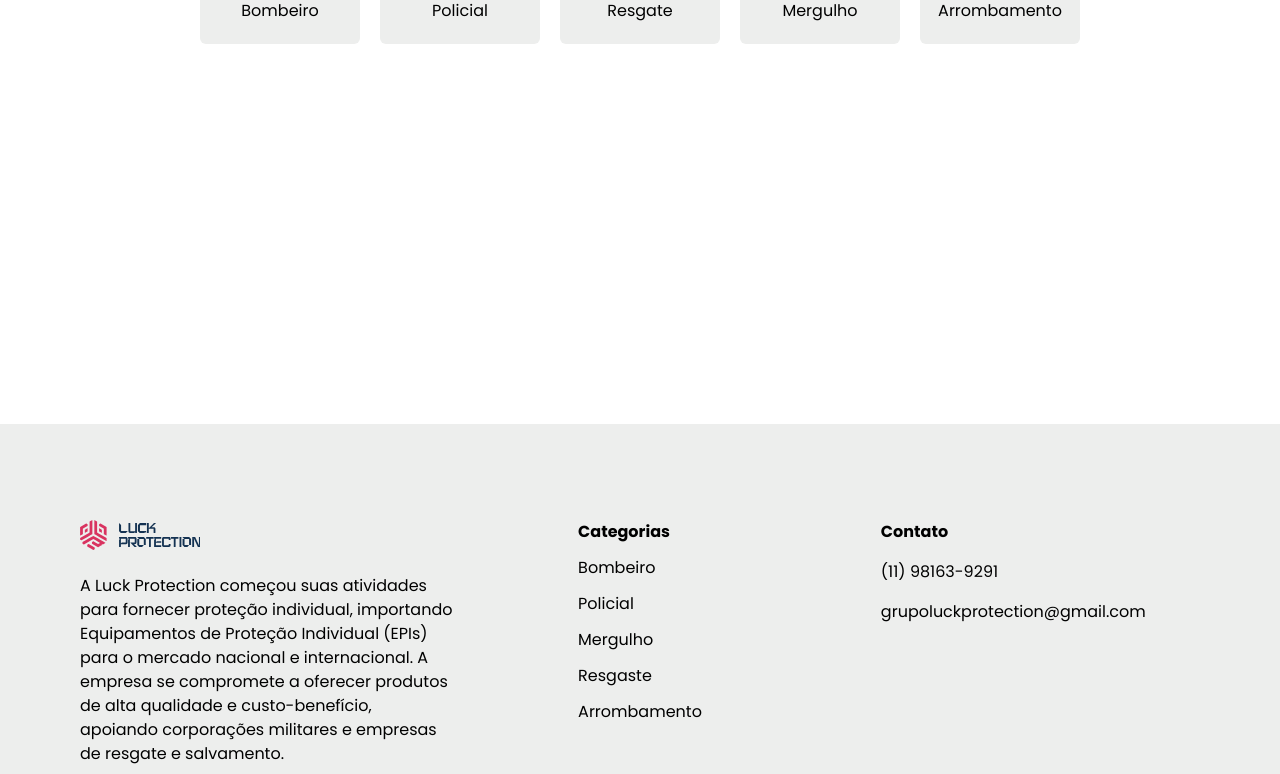
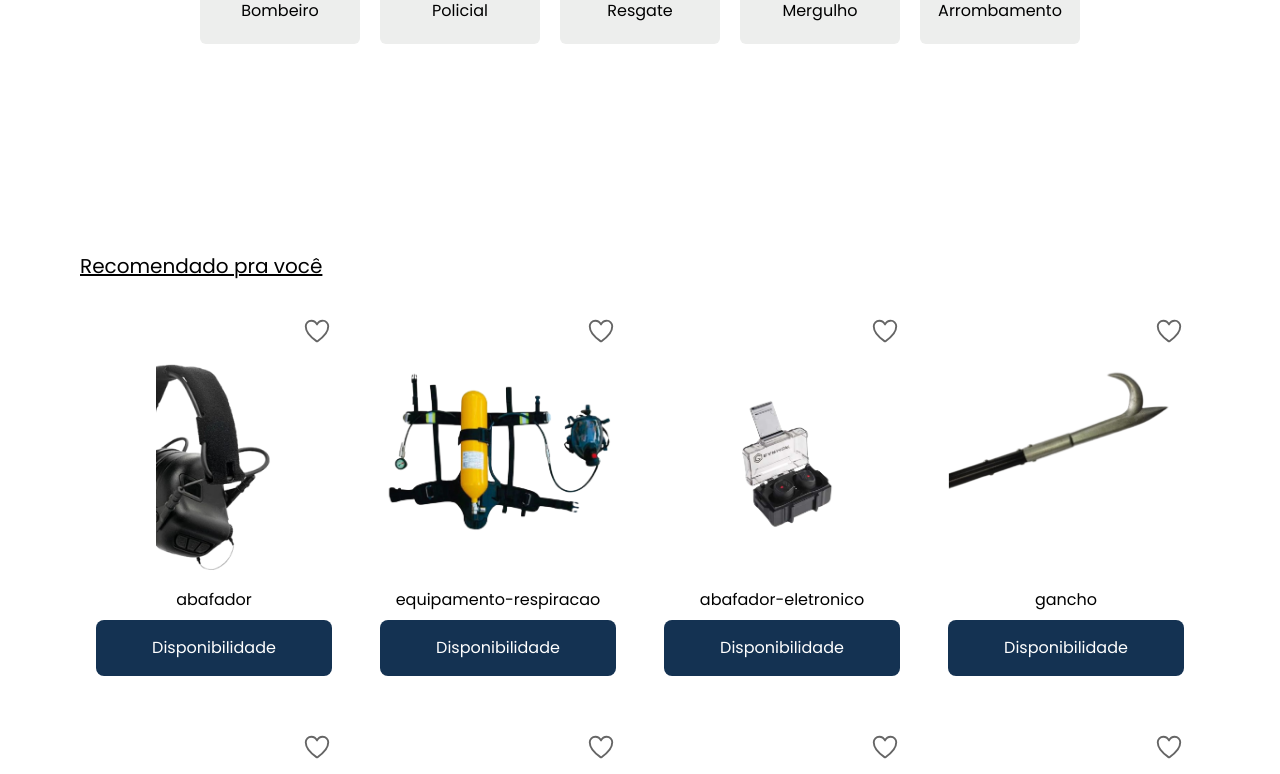
Before and after one commit to famgz/luck-protection-lp, a React (Vite) app: page / in a window 1280 px wide. Shown: the part 1460-2234 px from the top of the page. Built offline with nearby package versions, Linux system fonts and the light colour scheme.

Commit message:
feat: add ProductList

```diff
--- /dev/null
+++ b/src/components/ProductCard.tsx
@@ -0,0 +1,27 @@
+import { IoHeartOutline } from 'react-icons/io5';
+import { Product } from 'src/data/products';
+
+interface ProductCardProps {
+  product: Product;
+}
+
+export default function ProductCard({ product }: ProductCardProps) {
+  return (
+    <div className="flex h-[392px] w-[268px] flex-col justify-end gap-2 p-4 text-center">
+      <button className="flex w-full justify-end">
+        <IoHeartOutline size={30} className="text-muted" />
+      </button>
+      <div className="flex-1 overflow-hidden">
+        <img
+          src={product.image}
+          alt={product.title}
+          className="mx-auto max-h-full object-contain"
+        />
+      </div>
+
+      <p>{product.title}</p>
+
+      <button className="btn-secondary w-full">Disponibilidade</button>
+    </div>
+  );
+}
--- /dev/null
+++ b/src/components/ProductsList.tsx
@@ -0,0 +1,14 @@
+import ProductCard from 'src/components/ProductCard';
+import { Product, products } from 'src/data/products';
+import { shuffleproducts } from 'src/utils/misc';
+
+export default function ProductsList() {
+  const displayProducts: Product[] = shuffleproducts(products).slice(0, 8);
+
+  return (
+    <div className="flex flex-wrap justify-center gap-4 gap-y-6">
+      {displayProducts.length > 0 &&
+        displayProducts.map((p) => <ProductCard product={p} />)}
+    </div>
+  );
+}
--- a/src/globals.css
+++ b/src/globals.css
@@ -20,7 +20,7 @@ body {
 }
 
 .btn {
-  @apply flex-center rounded-md px-14 py-4;
+  @apply flex-center rounded-lg px-14 py-4;
 }
 
 .btn-outline {
--- a/src/pages/Home.tsx
+++ b/src/pages/Home.tsx
@@ -1,6 +1,7 @@
 import CategoryList from 'src/components/CategoryList';
 import FeaturedProductsGrid from 'src/components/FeaturedProductsGrid';
 import Hero from 'src/components/Hero';
+import ProductsList from 'src/components/ProductsList';
 
 export default function Home() {
   return (
@@ -8,7 +9,14 @@ export default function Home() {
       <Hero />
       <FeaturedProductsGrid />
       <CategoryList />
-      <div className="h-[300px] flex-1"></div>
+      <div className="mt-32">
+        <div className="container">
+          <h2 className="text-xl underline">Recomendado pra você</h2>
+          <div className="mt-5">
+            <ProductsList />
+          </div>
+        </div>
+      </div>
     </>
   );
 }
--- /dev/null
+++ b/src/utils/misc.ts
@@ -0,0 +1,9 @@
+import { Product } from 'src/data/products';
+
+export function shuffleproducts(products: Product[]) {
+  for (let i = products.length - 1; i > 0; i--) {
+    const j = Math.floor(Math.random() * (i + 1)); // Generate random index
+    [products[i], products[j]] = [products[j], products[i]]; // Swap elements
+  }
+  return products;
+}
```
